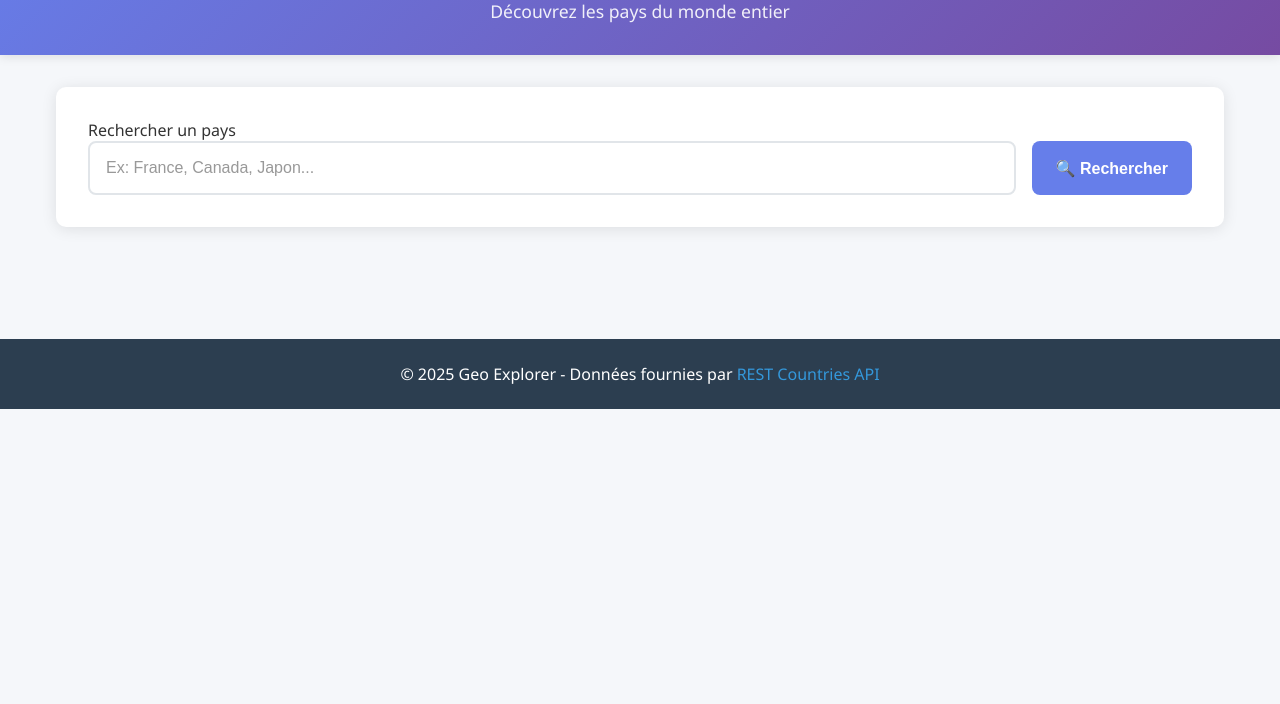
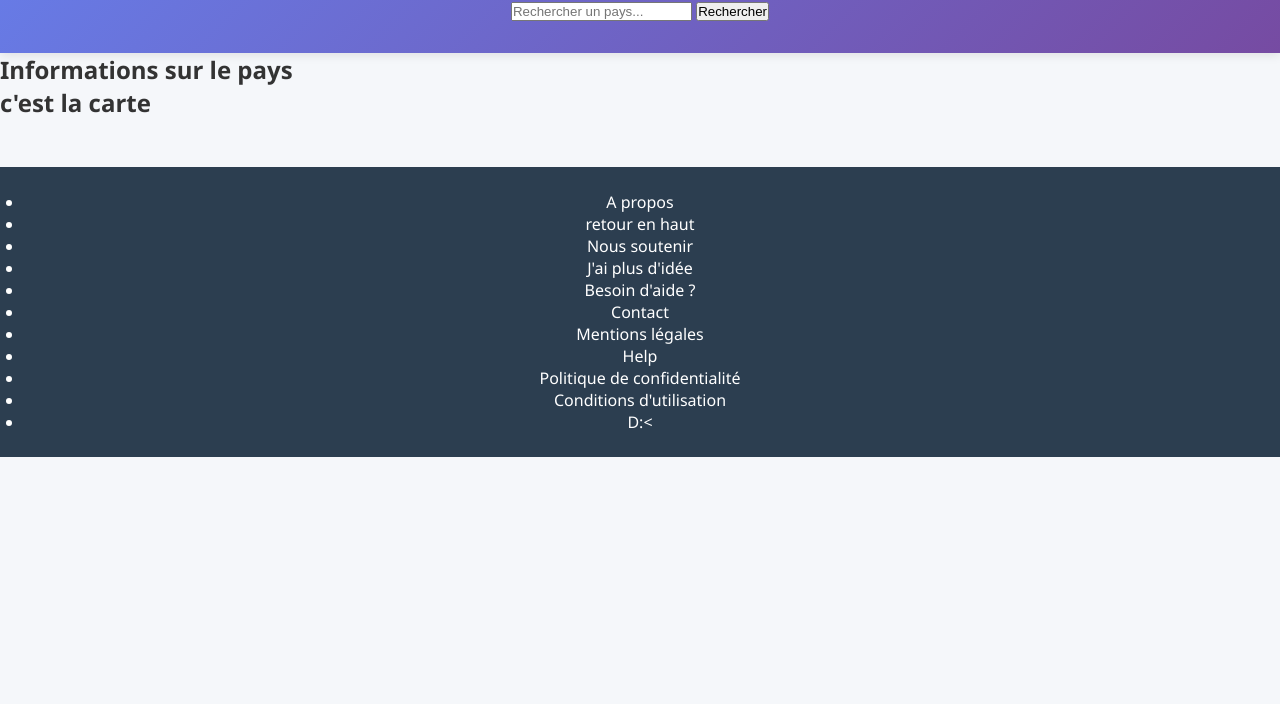
Before and after one commit to nerawww/geo-explorer, a plain HTML site: page index.html in a window 1280 px wide. Shown: the part 96-800 px from the top of the page. Drawn offline with Linux system fonts and the light colour scheme.

Commit message:
Your commit message

```diff
--- a/index.html
+++ b/index.html
@@ -1,59 +1,58 @@
 <!DOCTYPE html>
-<html lang="fr">
-
+<html lang="en">
 <head>
     <meta charset="UTF-8">
     <meta name="viewport" content="width=device-width, initial-scale=1.0">
-    <title>Geo Explorer</title>
-    <link rel="stylesheet" href="./style.css">
+    <link rel="stylesheet" href="style.css">
     <script defer type="module" src="./main.js"></script>
+    <title>jsp</title>
 </head>
-
 <body>
     <header>
-        <h1>🌍 Geo Explorer</h1>
-        <p>Découvrez les pays du monde entier</p>
+        <div class="header-left" id="favBar">
+            <h1>Favoris :</h1>
+            <ul id="favList"></ul>
+        </div>
+        <div class="header-center">
+            <input type="text" id="countryInput" placeholder="Rechercher un pays...">
+            <button id="searchBtn">Rechercher</button>
+        </div>
     </header>
-
-    <main>
-        <!-- Section de recherche - Dév 1 -->
-        <section class="search-section">
-            <form>
-                <label for="country-input">Rechercher un pays</label>
-                <div class="search-input-group">
-                    <input type="text" id="country-input" name="country" placeholder="Ex: France, Canada, Japon...">
-                    <button type="submit" class="btn btn-search">
-                        🔍 Rechercher
-                    </button>
-                </div>
-            </form>
-        </section>
-
-        <!-- Zone d'affichage des résultats - Dév 2 -->
-        <section class="country-section" id="country-section" style="display: none;">
-            <div class="country-container" id="country-container">
-                <!-- Les détails du pays seront affichés ici -->
+    <div class="infoBlocksWrapper">
+        <section id="infoBlockLeft" class="infoBlock">
+            <h2>Informations sur le pays</h2>
+            <div id="infoContentLeft">
+                <div id="capitalContainer"></div>
+                <div id="regionContainer"></div>
+                <div id="languageContainer"></div>
+                <div id="monneyContainer"></div>
+                <div id="populationContainer"></div>
+                <div id="areaContainer"></div>
+                <div id="densityContainer"></div>
+                <div id="flagContainer"></div>
             </div>
         </section>
+        <section id="infoBlockRight" class="infoBlock">
+            <h2>c'est la carte</h2>
+            <div id="infoContentRight">
 
-        <!-- Section des favoris - Dév 3 -->
-        <section class="favorites-section" id="favorites-section" style="display: none;">
-            <div class="favorites-header">
-                <h2>Mes Pays Favoris (<span id="favorites-count">0</span>)</h2>
-                <button id="toggle-favorites" class="btn btn-toggle">
-                    📋 Afficher les favoris
-                </button>
-            </div>
-            <div id="favorites-container" class="favorites-container">
-                <!-- Les favoris seront affichés ici -->
             </div>
         </section>
-    </main>
-
+    </div>
     <footer>
-        <p>&copy; 2025 Geo Explorer - Données fournies par <a href="https://restcountries.com" target="_blank">REST
-                Countries API</a></p>
+        <ul class="footer-links">
+            <li><a></a>A propos</li>
+            <li><a></a>retour en haut</li>
+            <li><a></a>Nous soutenir</li>
+            <li><a></a>J'ai plus d'idée</li>
+            <li><a></a>Besoin d'aide ?</li>
+            <li><a></a>Contact</li>
+            <li><a></a>Mentions légales</li>
+            <li><a></a>Help</li>
+            <li><a></a>Politique de confidentialité</li>
+            <li><a></a>Conditions d'utilisation</li>
+            <li><a></a>D:<</li>
+        </ul>
     </footer>
 </body>
-
 </html>
```
